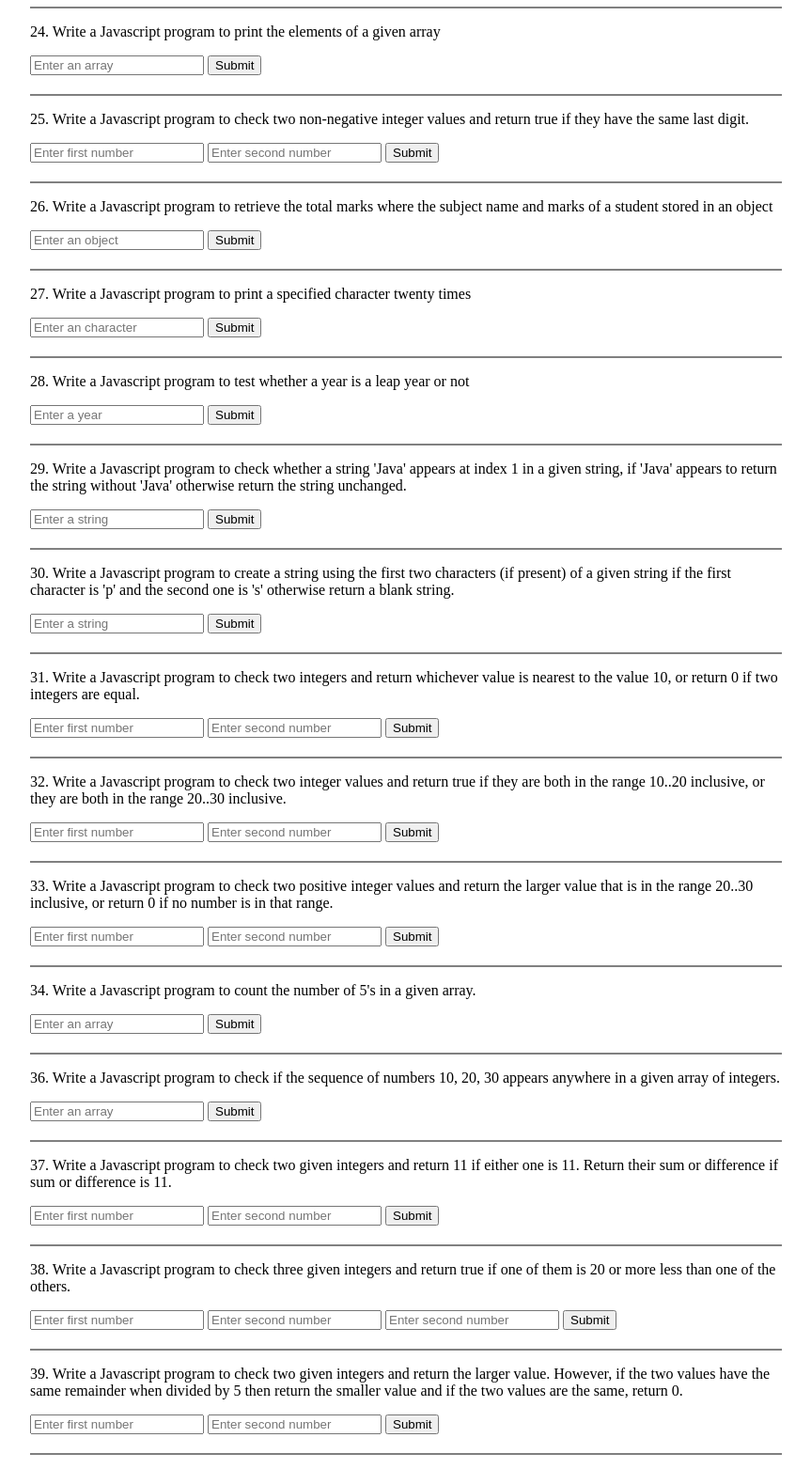
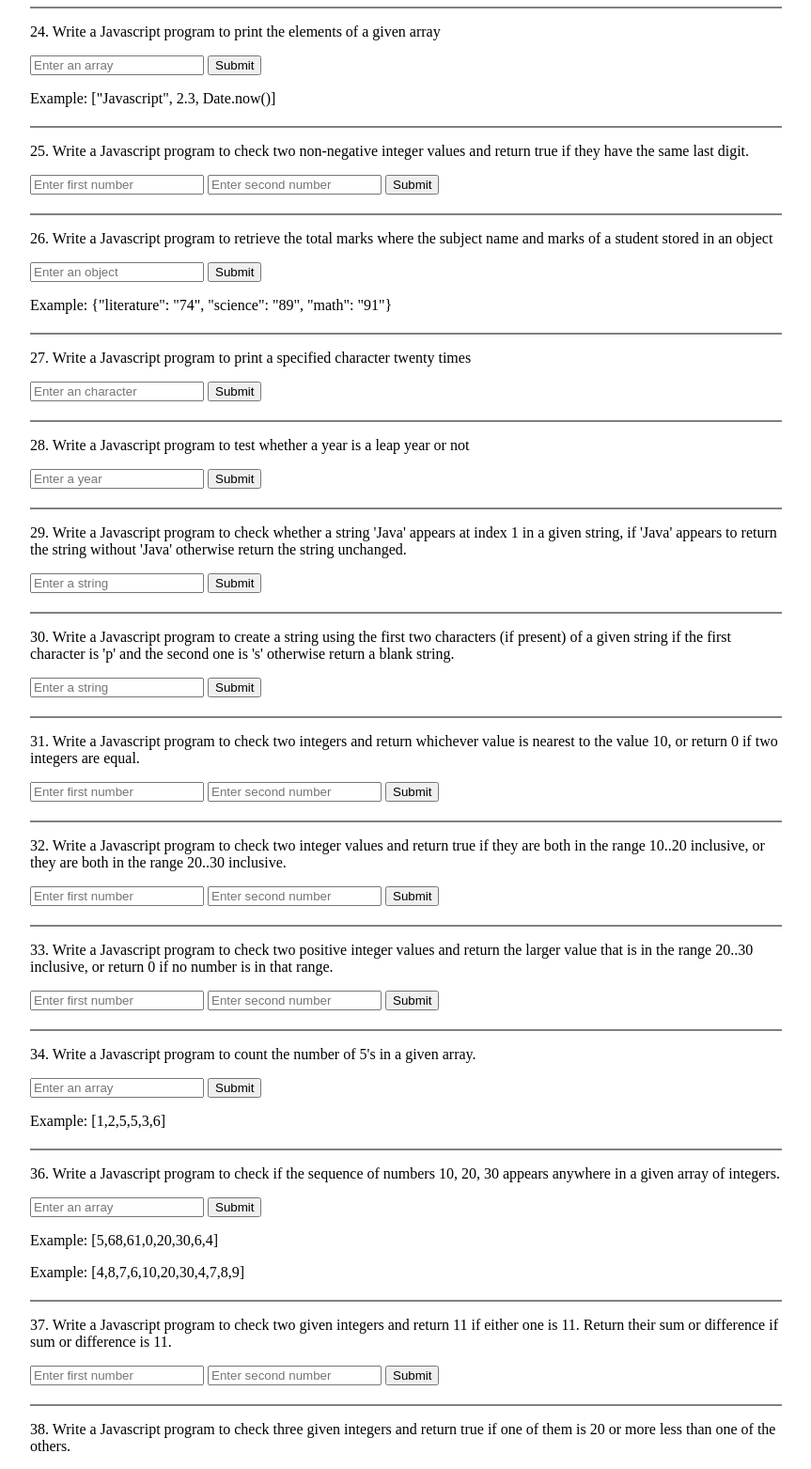
Before and after one commit to calmeart/second-week-assignment, a plain HTML site: page index.html in a window 1280 px wide. Shown: the part 1860-3423 px from the top of the page at 94% size, without its empty margins (208-1071 px from the left). Drawn offline with Linux system fonts and the light colour scheme.

Commit message:
add examples

```diff
--- a/index.html
+++ b/index.html
@@ -181,6 +181,7 @@
             <input type="text" name="array" placeholder="Enter an array">
             <button type="submit">Submit</button>
         </form>
+        <p>Example: ["Javascript", 2.3, Date.now()]</p>
         <div id="printArray"></div>
     </div>
 
@@ -200,6 +201,7 @@
             <input type="text" name="object" placeholder="Enter an object">
             <button type="submit">Submit</button>
         </form>
+        <p>Example: {"literature": "74", "science": "89", "math": "91"}</p>
         <div id="totalMarksOfStudent"></div>
     </div>
 
@@ -275,6 +277,7 @@
             <input type="text" name="array" placeholder="Enter an array">
             <button type="submit">Submit</button>
         </form>
+        <p>Example: [1,2,5,5,3,6]</p>
         <div id="countFiveInArray"></div>
     </div>
 
@@ -284,6 +287,8 @@
             <input type="text" name="array" placeholder="Enter an array">
             <button type="submit">Submit</button>
         </form>
+        <p>Example: [5,68,61,0,20,30,6,4]</p>
+        <p>Example: [4,8,7,6,10,20,30,4,7,8,9]</p>
         <div id="checkSequence"></div>
     </div>
 
```
